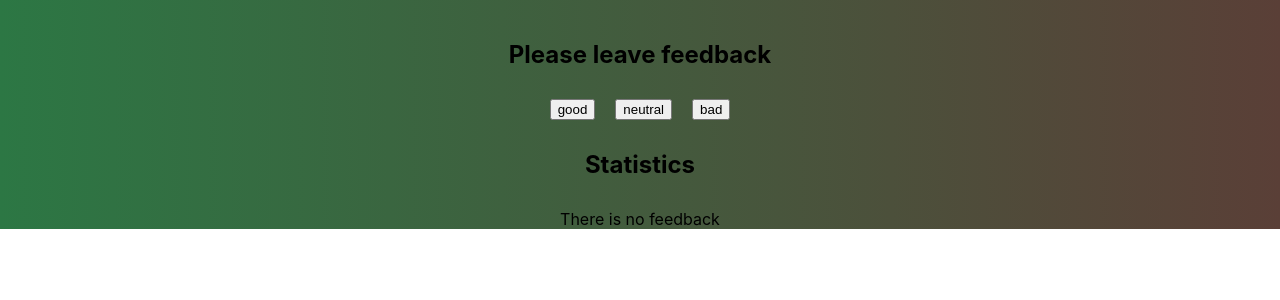
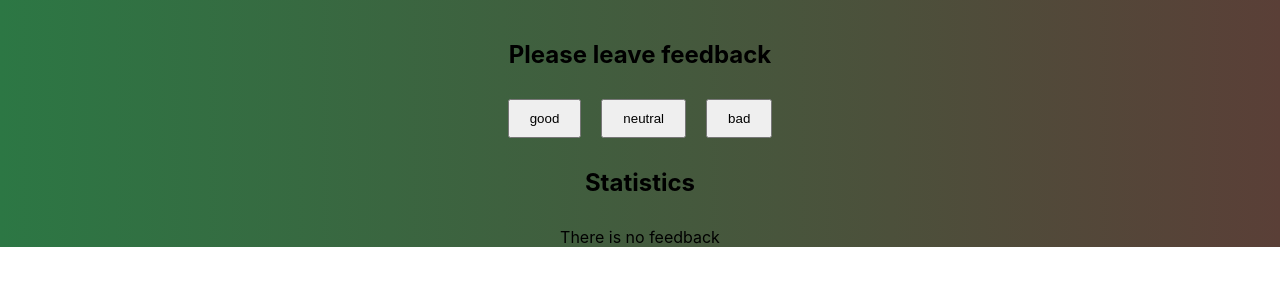
Before and after one commit to ExLuZiVe53/goit-react-hw-02-feedback, a React (Create React App) app: page / in a window 1280 px wide. Shown: the top 300 px of the page. Built offline with nearby package versions, Linux system fonts and the light colour scheme.

Commit message:
added styles

```diff
--- a/src/components/FeedbackOptions/FeedbackOptions.jsx
+++ b/src/components/FeedbackOptions/FeedbackOptions.jsx
@@ -6,7 +6,11 @@ export const FeedbackOptions = ({ onLeaveFeedback, options }) => {
   return (
     <div className={styles.ContainerButtons}>
       {options.map(option => (
-        <button key={option} onClick={() => onLeaveFeedback(option)}>
+        <button
+          className={styles.ButtonOption}
+          key={option}
+          onClick={() => onLeaveFeedback(option)}
+        >
           {option}
         </button>
       ))}
--- a/src/components/FeedbackOptions/FeedbackOptions.module.css
+++ b/src/components/FeedbackOptions/FeedbackOptions.module.css
@@ -2,3 +2,7 @@
   display: flex;
   gap: 20px;
 }
+
+.ButtonOption {
+  padding: 10px 20px;
+}
```
